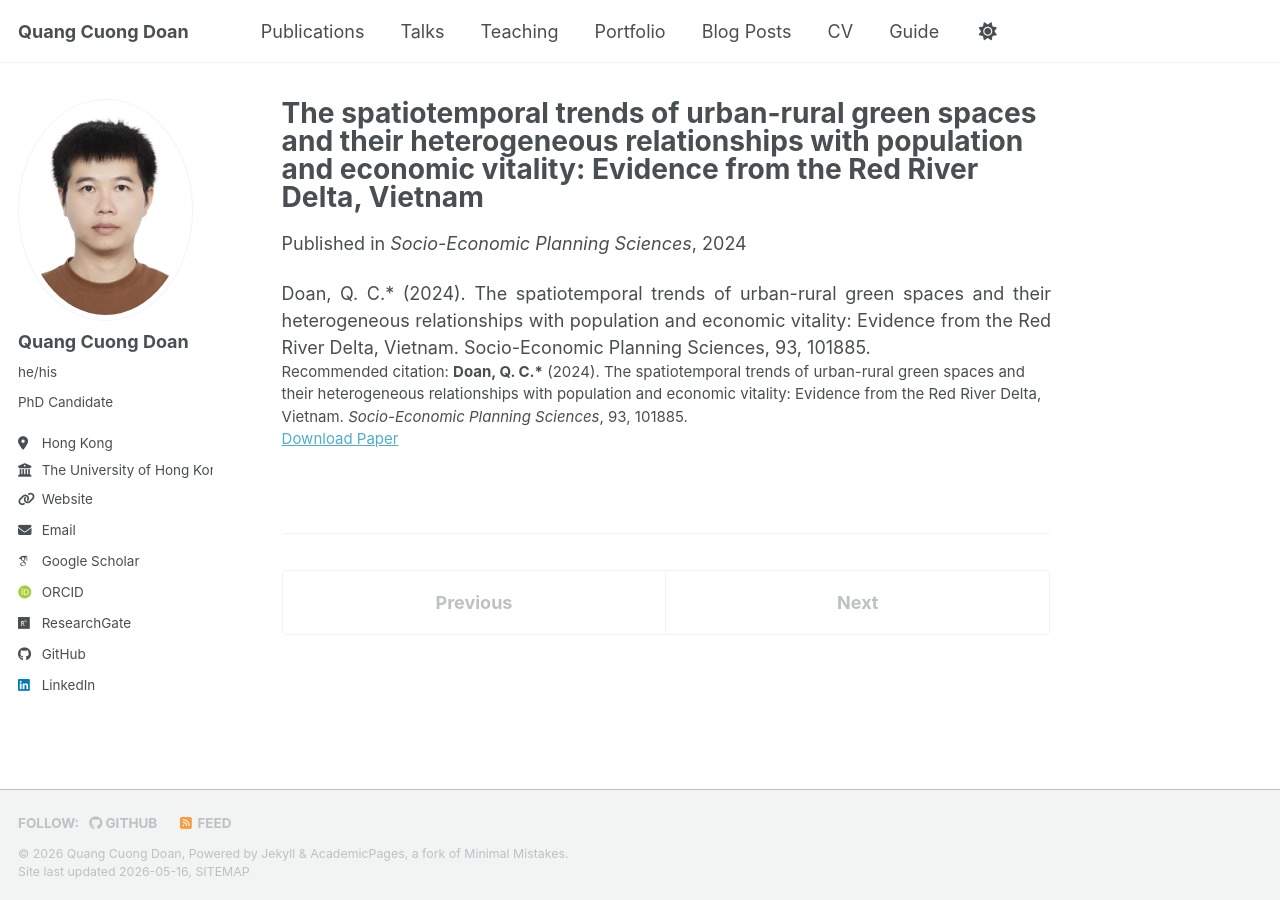
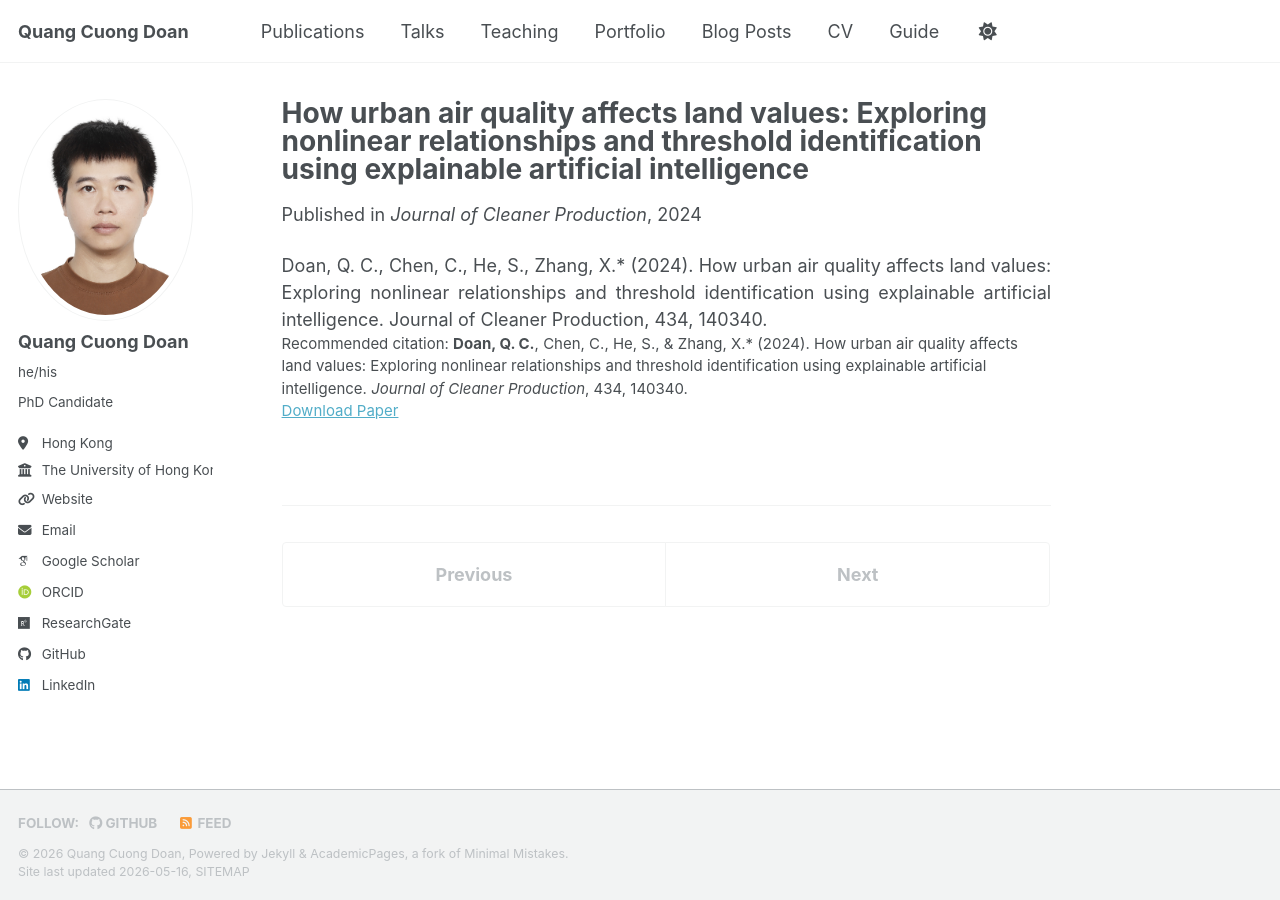
Before and after one commit to cuonghku95/cuonghku95.github.io, a Jekyll site: the page built from _publications/2025-08-08-paper-title-number-6.md, in a window 1280 px wide. Built offline with Jekyll 4.4.1, drawn with Linux system fonts in a browser that asks for light colours; some web fonts are replaced; a script bundle is joined from its source files by our own code; library files that are not in the unit come from our copies.

Commit message:
Update publication details for new paper on air quality

```diff
--- a/_publications/2025-08-08-paper-title-number-6.md
+++ b/_publications/2025-08-08-paper-title-number-6.md
@@ -1,13 +1,13 @@
 ---
-title: "The spatiotemporal trends of urban-rural green spaces and their heterogeneous relationships with population and economic vitality: Evidence from the Red River Delta, Vietnam"
+title: "How urban air quality affects land values: Exploring nonlinear relationships and threshold identification using explainable artificial intelligence"
 collection: publications
-permalink: /publication/2024-spatiotemporal-trends-green-spaces
-date: 2024-01-02
-venue: 'Socio-Economic Planning Sciences'
-paperurl: 'https://doi.org/10.1016/j.seps.2024.101885'
-citation: '<b>Doan, Q. C.*</b> (2024). The spatiotemporal trends of urban-rural green spaces and their heterogeneous relationships with population and economic vitality: Evidence from the Red River Delta, Vietnam. <i>Socio-Economic Planning Sciences</i>, 93, 101885.'
+permalink: /publication/2024-air-quality-land-values
+date: 2024-01-03
+venue: 'Journal of Cleaner Production'
+paperurl: 'https://doi.org/10.1016/j.jclepro.2023.140340'
+citation: '<b>Doan, Q. C.</b>, Chen, C., He, S., & Zhang, X.* (2024). How urban air quality affects land values: Exploring nonlinear relationships and threshold identification using explainable artificial intelligence. <i>Journal of Cleaner Production</i>, 434, 140340.'
 ---
 
 <div style="text-align: justify;">
-Doan, Q. C.* (2024). The spatiotemporal trends of urban-rural green spaces and their heterogeneous relationships with population and economic vitality: Evidence from the Red River Delta, Vietnam. Socio-Economic Planning Sciences, 93, 101885.
+Doan, Q. C., Chen, C., He, S., Zhang, X.* (2024). How urban air quality affects land values: Exploring nonlinear relationships and threshold identification using explainable artificial intelligence. Journal of Cleaner Production, 434, 140340.
 </div>
```
